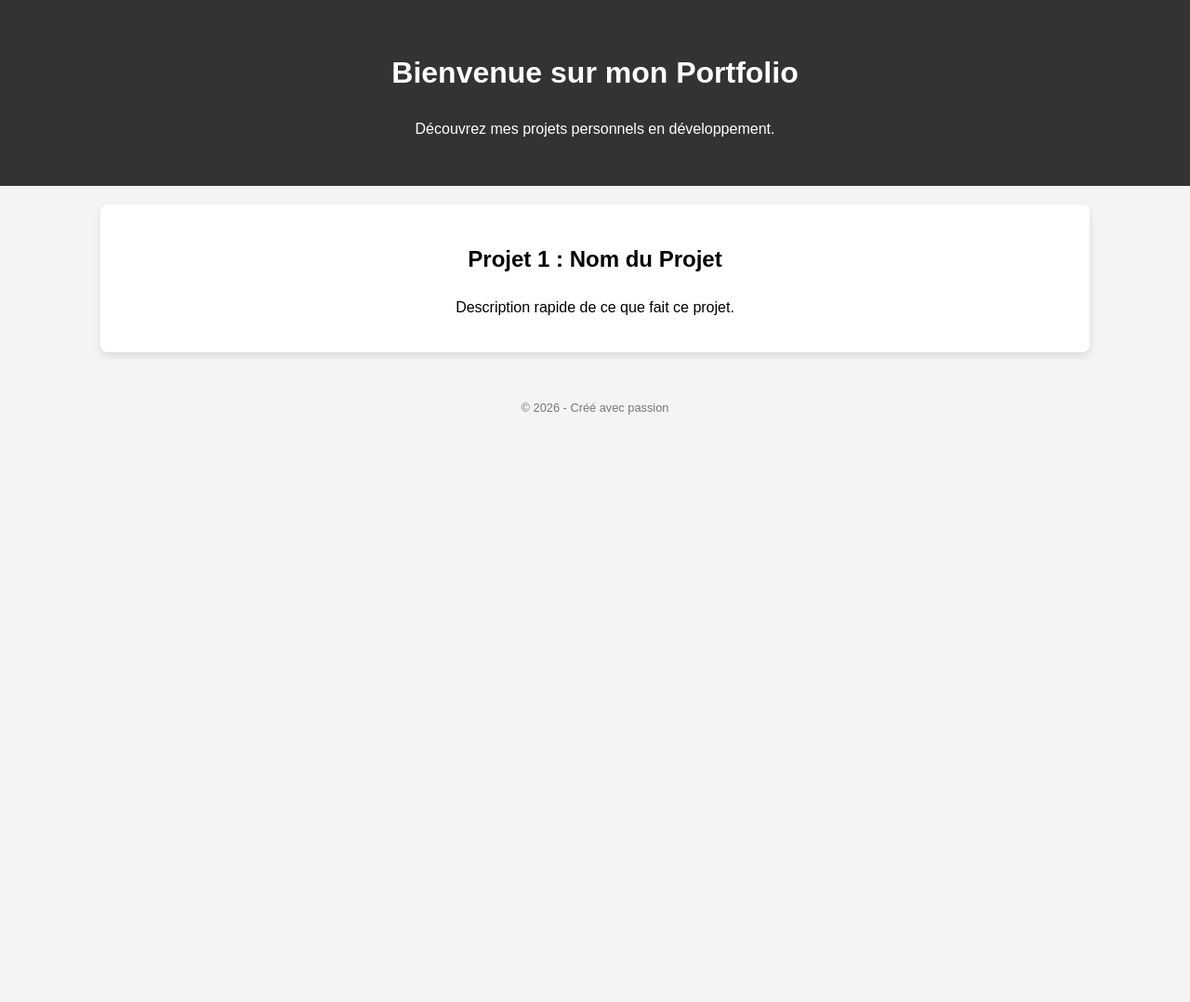
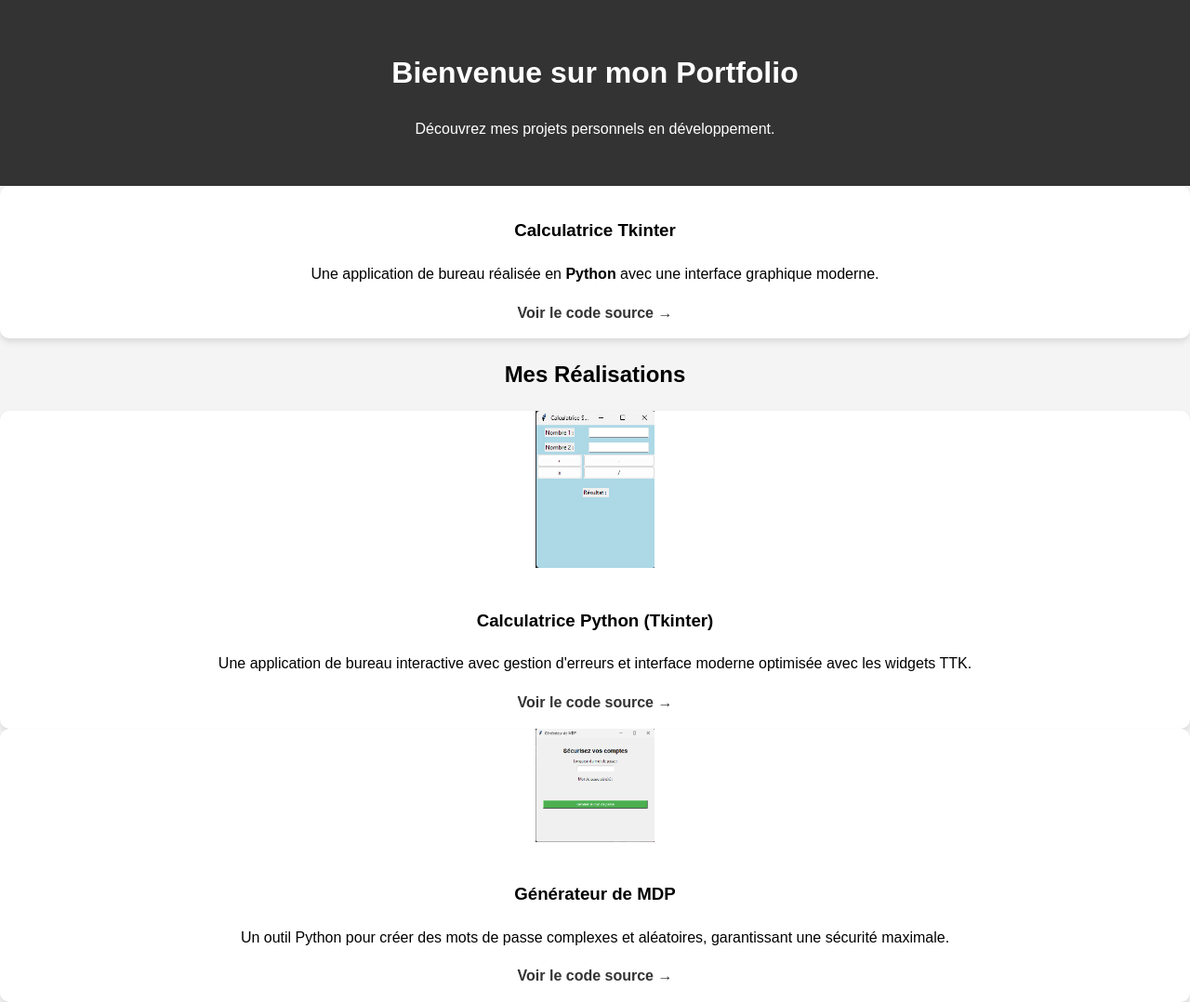
Before and after one commit to wisax2007/site, a plain HTML site: page index.html in a window 1280 px wide. Shown: the whole page at 93% size. Before the commit the page ends 800 px from the top, so only its background shows below. Drawn offline with Linux system fonts and the light colour scheme.

Commit message:
mise a jour

```diff
--- a/index.html
+++ b/index.html
@@ -5,6 +5,7 @@
     <meta name="viewport" content="width=device-width, initial-scale=1.0">
     <title>Mon Portfolio de Projets</title>
     <link rel="stylesheet" href="style.css">
+    <link rel="icon" type="image/png" href="img/favicon.png">
 </head>
 <body>
 
@@ -14,15 +15,33 @@
     </header>
 
     <section id="projets">
-        <div class="projet-card">
-            <h2>Projet 1 : Nom du Projet</h2>
-            <p>Description rapide de ce que fait ce projet.</p>
+        <div class="carte">
+            <div class="contenu">
+                <h3>Calculatrice Tkinter</h3>
+                <p>Une application de bureau réalisée en <strong>Python</strong> avec une interface graphique moderne.</p>
+                <a href="https://github.com/wisax2007/site/blob/main/python_apps/calculatrice.py" target="_blank" style="color: #333; font-weight: bold; text-decoration: none;">Voir le code source →</a>
+            </div>
         </div>
     </section>
+    <section id="galerie">
+        <h2>Mes Réalisations</h2>
+        <div class="carte">
+            <img src="img/calculatrice.png" alt="Calculatrice Python" >
+            <div class="contenu">
+                <h3>Calculatrice Python (Tkinter)</h3>
+                <p>Une application de bureau interactive avec gestion d'erreurs et interface moderne optimisée avec les widgets TTK.</p>
+                <a href="https://github.com/wisax2007/site/blob/main/python_apps/calculatrice python.py" target="_blank" style="color: #333; font-weight: bold; text-decoration: none;">Voir le code source →</a>
+            </div>
+        </div>
+        <div class="carte">
+            <img src="img/générateur mdp.png" alt="Sécurité Informatique">
+            <div class="contenu">
+                <h3>Générateur de MDP</h3>
+                <p>Un outil Python pour créer des mots de passe complexes et aléatoires, garantissant une sécurité maximale.</p>
+                <a href="https://github.com/wisax2007/site/blob/main/python_apps/generateur_mdp.py" target="_blank" style="color: #333; font-weight: bold; text-decoration: none;">Voir le code source →</a>
+            </div>
+        </div>
 
-    <footer>
-        <p>© 2026 - Créé avec passion</p>
-    </footer>
-
-</body>
+    </section>
+    </body>
 </html>
--- a/style.css
+++ b/style.css
@@ -27,3 +27,34 @@ footer {
     font-size: 0.8rem;
     color: #777;
 }
+.grille-projets {
+    display: grid;
+    grid-template-columns: repeat(auto-fit, minmax(250px, 1fr));
+    gap: 20px;
+    padding: 20px;
+    max-width: 1000px;
+    margin: 0 auto;
+}
+
+.carte {
+    background: #fff;
+    border-radius: 10px;
+    overflow: hidden; /* Pour que l'image ne dépasse pas des coins arrondis */
+    box-shadow: 0 4px 6px rgba(0,0,0,0.1);
+    transition: transform 0.3s ease;
+}
+
+.carte:hover {
+    transform: translateY(-5px); /* Petit effet de soulèvement au survol */
+}
+
+.carte img {
+    width: 10%;
+    height: 10%;
+    object-fit: cover;
+    text-align: center;
+}
+
+.contenu {
+    padding: 15px;
+}
```
